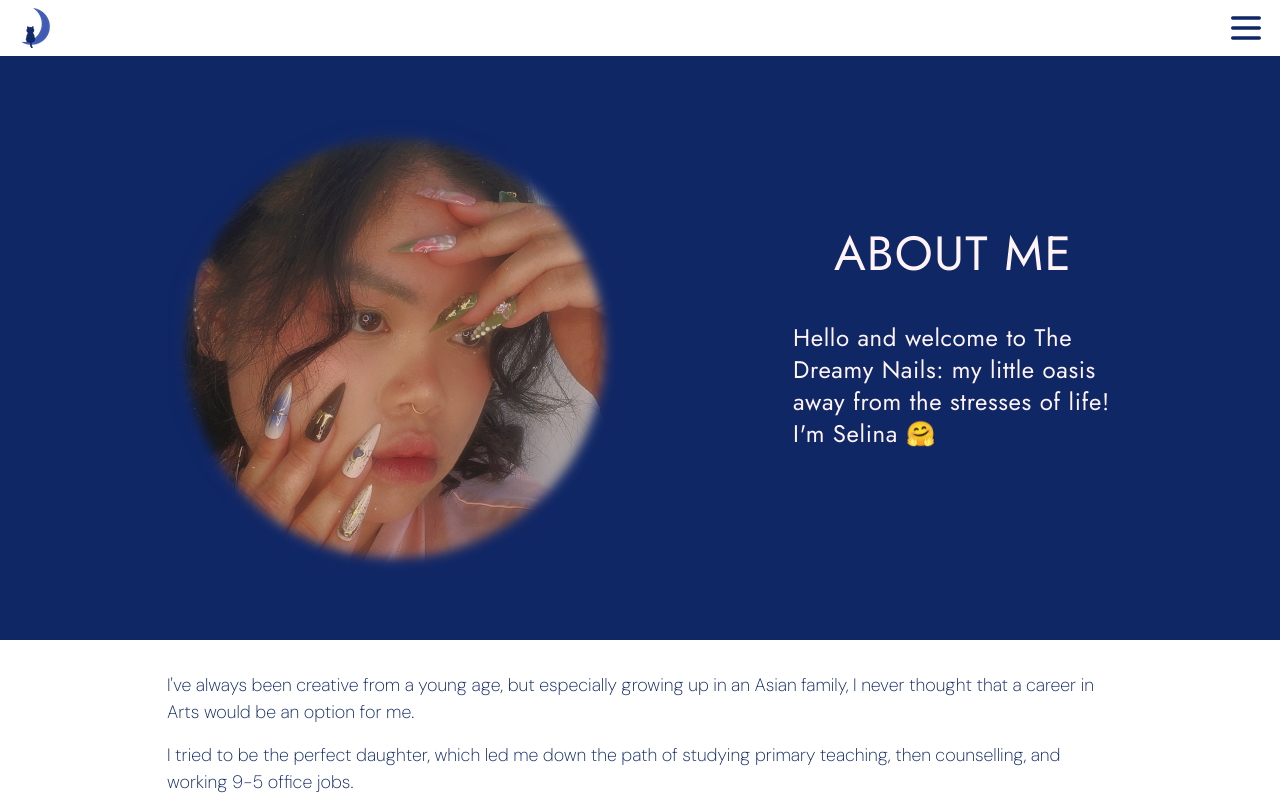
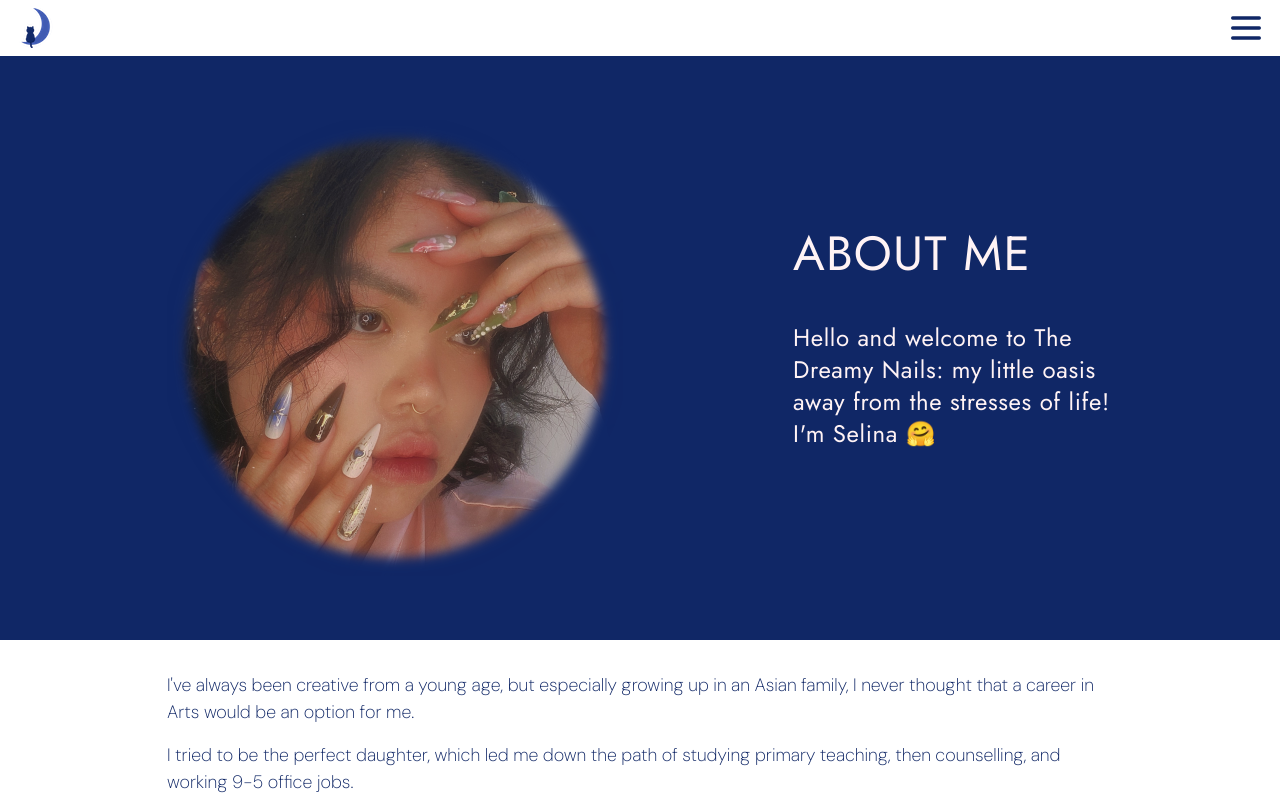
Before and after one commit to ddembo/tdn-web-next, a Next.js app: page /about in a window 1280 px wide. Shown: the top 800 px of the page. Built offline with nearby package versions, Linux system fonts and the light colour scheme; no server answers.

Commit message:
fix header alignment and marginally adjust spacing (#4)

```diff
--- a/components/Heading/Heading.tsx
+++ b/components/Heading/Heading.tsx
@@ -28,9 +28,9 @@
   className: mergeClasses,
 }: HeadingProps) => {
   const Element = as || 'h2';
-  const baseStyles = 'font-heading mb-5 tracking-wide leading-none md:max-w-xl md:leading-tight';
+  const baseStyles = 'font-heading mb-5 tracking-wide leading-none md:leading-tight';
   const variantStyles: { [k in HeadingVariant]?: string } = {
-    h1: 'font-normal text-4xl uppercase md:text-5xl md:max-w-md lg:max-w-sm',
+    h1: 'font-normal text-4xl uppercase md:text-5xl',
     h2: 'font-normal mb-2 text-3xl md:mb-3 md:text-4xl',
     h3: 'font-light mb-2 text-xl md:mb-3 md:text-2xl',
     h4: 'font-normal mb-1 text-sm uppercase md:mb-2 md:text-base',
--- a/components/Hero/Hero.tsx
+++ b/components/Hero/Hero.tsx
@@ -23,18 +23,18 @@
   return (
     <header
       className={twMerge(
-        'flex flex-col items-center justify-between gap-4 mx-auto px-8 py-8 lg:flex-row lg:w-[978px] lg:px-4 lg:py-16',
+        'flex flex-col items-center justify-between gap-4 mx-auto px-8 py-4 lg:flex-row lg:w-[978px] lg:px-4 lg:py-16',
         expanded && 'lg:mt-[-56px] lg:h-screen',
       )}
     >
       <div
         className={twMerge(
-          'grow-0 w-full text-center md:text-left',
+          'grow-0 w-full text-center lg:text-left',
           feature ? 'max-w-xs' : 'max-w-full', // Full width content area if no feature
           feature && flipped && 'lg:order-last' // Put content after feature if flag true
         )}
       >
-        <H1 className={feature ? 'md:max-w-full md:text-center' : 'md:max-w-lg'}>{heading}</H1>
+        <H1>{heading}</H1>
         {subtitle && (
           <p
             className="pt-6 font-heading tracking-wide text-2xl font-normal text-center lg:text-left"
```
